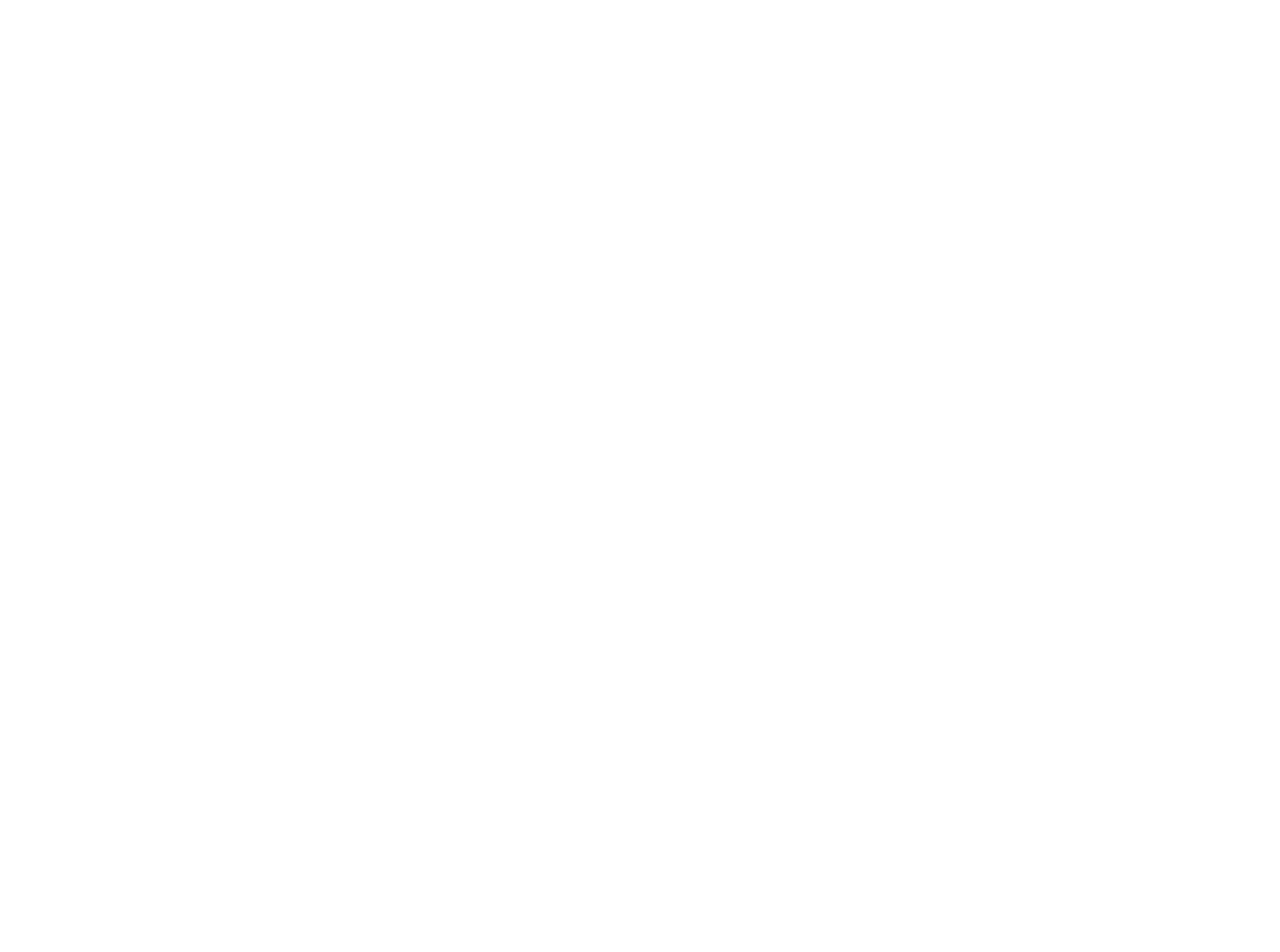
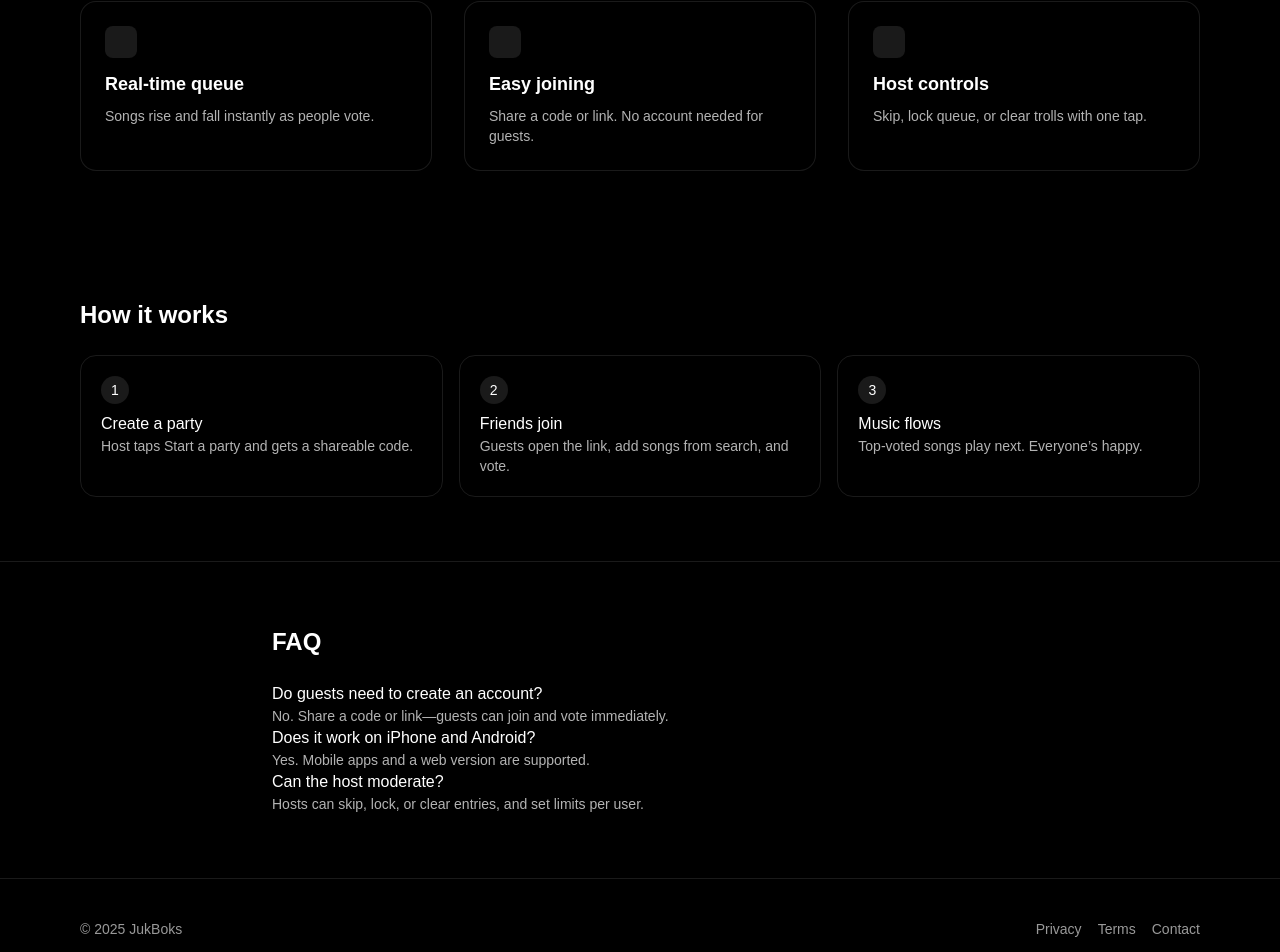
Before and after one commit to mkchristopherson785/jukboks-site, a Next.js app: page / in a window 1280 px wide. Shown: the part 965-1917 px from the top of the page. Before the commit the page ends 901 px from the top, so only its background shows below. Built offline with nearby package versions, Linux system fonts and the light colour scheme.

Commit message:
Complete landing page sections

```diff
--- a/app/page.tsx
+++ b/app/page.tsx
@@ -83,7 +83,73 @@
         </div>
       </section>
 
-      {/* … features, how it works, FAQ, footer (same as your version) … */}
+      {/* Features */}
+      <section id="features" className="border-t border-white/10 bg-white/-[0.02] py-16">
+        <div className="mx-auto grid max-w-6xl gap-8 px-4 md:grid-cols-3">
+          {[
+            { title: "Real-time queue", desc: "Songs rise and fall instantly as people vote." },
+            { title: "Easy joining", desc: "Share a code or link. No account needed for guests." },
+            { title: "Host controls", desc: "Skip, lock queue, or clear trolls with one tap." },
+          ].map((f) => (
+            <div key={f.title} className="rounded-2xl border border-white/10 bg-black p-6">
+              <div className="mb-3 h-8 w-8 rounded-lg bg-white/10" />
+              <h3 className="text-lg font-semibold">{f.title}</h3>
+              <p className="mt-2 text-sm text-white/70">{f.desc}</p>
+            </div>
+          ))}
+        </div>
+      </section>
+
+      {/* How it works */}
+      <section id="how" className="mx-auto max-w-6xl px-4 py-16">
+        <h2 className="text-2xl font-semibold">How it works</h2>
+        <ol className="mt-6 grid gap-4 md:grid-cols-3">
+          {[
+            { n: "1", t: "Create a party", d: "Host taps Start a party and gets a shareable code." },
+            { n: "2", t: "Friends join", d: "Guests open the link, add songs from search, and vote." },
+            { n: "3", t: "Music flows", d: "Top-voted songs play next. Everyone’s happy." },
+          ].map((s) => (
+            <li key={s.n} className="rounded-2xl border border-white/10 p-5">
+              <div className="mb-2 inline-flex h-7 w-7 items-center justify-center rounded-full bg-white/10 text-sm">{s.n}</div>
+              <div className="font-medium">{s.t}</div>
+              <div className="text-sm text-white/70">{s.d}</div>
+            </li>
+          ))}
+        </ol>
+      </section>
+
+      {/* FAQ */}
+      <section id="faq" className="border-t border-white/10 bg-white/-[0.02] py-16">
+        <div className="mx-auto max-w-3xl px-4">
+          <h2 className="text-2xl font-semibold">FAQ</h2>
+          <div className="mt-6 space-y-6">
+            <div>
+              <div className="font-medium">Do guests need to create an account?</div>
+              <p className="text-sm text-white/70">No. Share a code or link—guests can join and vote immediately.</p>
+            </div>
+            <div>
+              <div className="font-medium">Does it work on iPhone and Android?</div>
+              <p className="text-sm text-white/70">Yes. Mobile apps and a web version are supported.</p>
+            </div>
+            <div>
+              <div className="font-medium">Can the host moderate?</div>
+              <p className="text-sm text-white/70">Hosts can skip, lock, or clear entries, and set limits per user.</p>
+            </div>
+          </div>
+        </div>
+      </section>
+
+      {/* Footer */}
+      <footer className="border-t border-white/10 py-10">
+        <div className="mx-auto flex max-w-6xl flex-col items-center justify-between gap-4 px-4 text-sm text-white/60 md:flex-row">
+          <div>© {new Date().getFullYear()} JukBoks</div>
+          <div className="flex gap-4">
+            <Link href="/privacy" className="hover:text-white">Privacy</Link>
+            <Link href="/terms" className="hover:text-white">Terms</Link>
+            <Link href="/contact" className="hover:text-white">Contact</Link>
+          </div>
+        </div>
+      </footer>
     </main>
   );
 }
```
